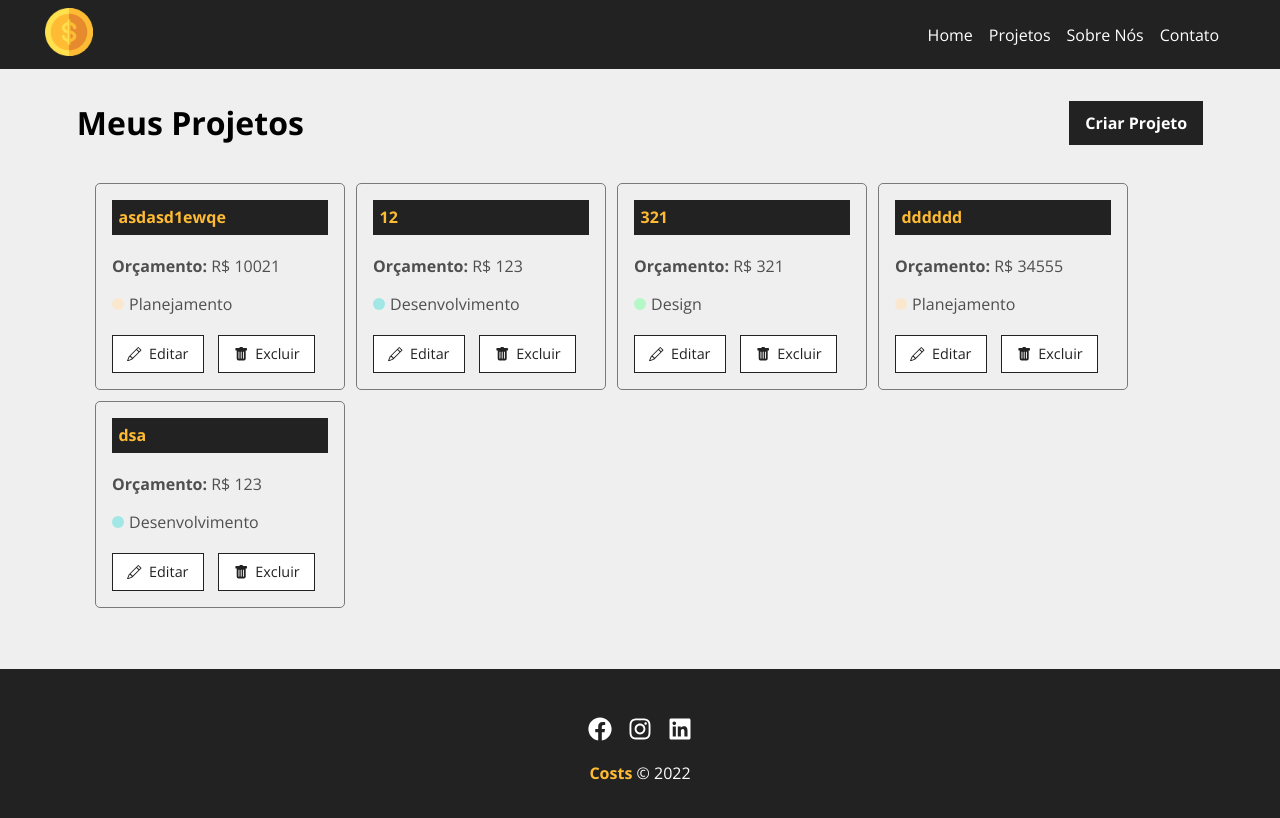
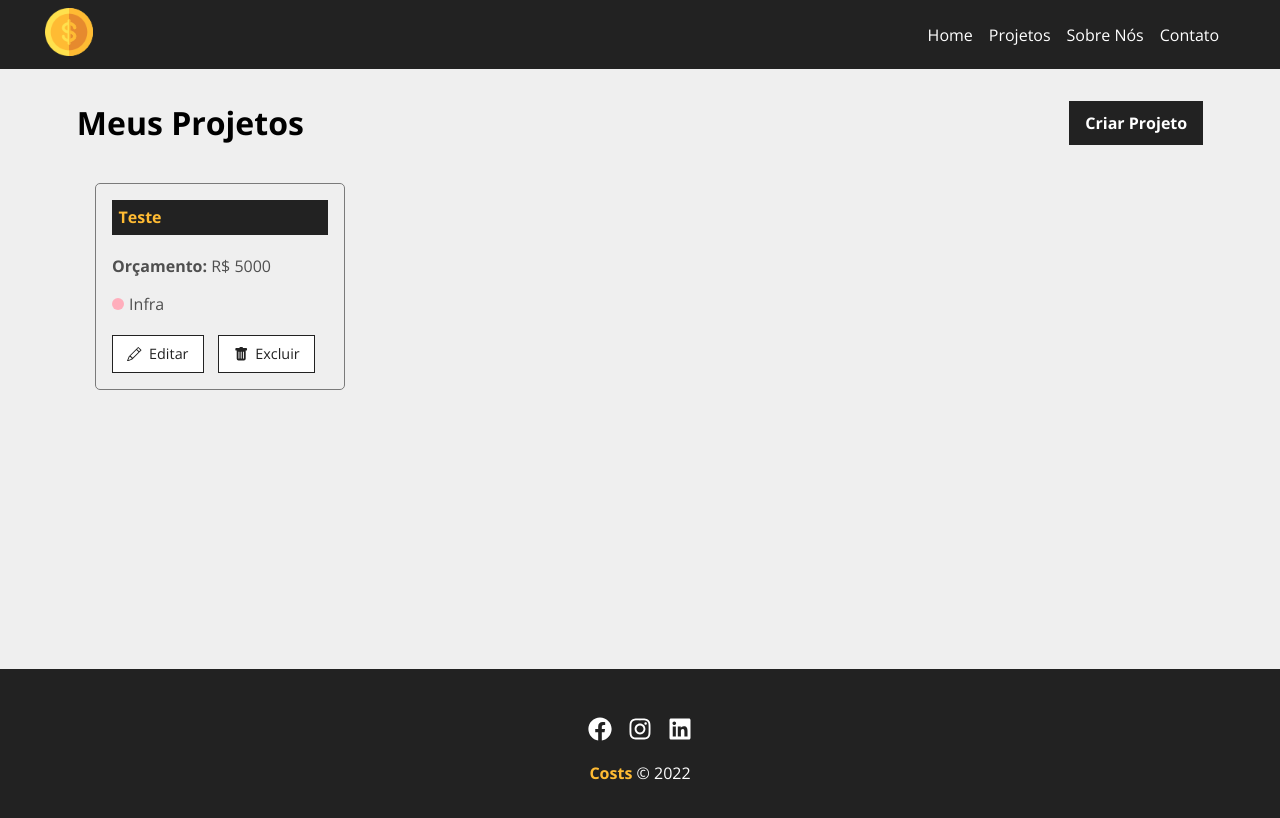
Before and after one commit to guipinheiro/costs-app, a React (Create React App) app: page /projects in a window 1280 px wide. Shown: the top 818 px of the page. Built offline with nearby package versions, Linux system fonts and the light colour scheme; data requests are answered from the project's data file; the HTML template or start-up script is replaced by a standard one.

Commit message:
Finished excluding services functionality

```diff
--- a/db.json
+++ b/db.json
@@ -1,114 +1,15 @@
 {
   "projects": [
     {
-      "projName": "asdasd1ewqe",
-      "projBudget": "10021",
+      "projName": "Teste",
+      "projBudget": "5000",
       "projType": {
-        "id": "4",
-        "name": "Planejamento"
-      },
-      "cost": 10015,
-      "services": [
-        {
-          "name": "Serviço teste",
-          "cost": "5000",
-          "description": "teste de serviço",
-          "id": "2975571b-2165-4b2e-ad62-3917527ad2f0"
-        },
-        {
-          "name": "Serviço teste 2",
-          "cost": "5000",
-          "description": "teste de serviço",
-          "id": "1d9d2095-5e07-4787-acd2-a68f697bd2e1"
-        },
-        {
-          "name": "teste 3",
-          "cost": "1",
-          "description": "testing. attention please",
-          "id": "bb772350-217a-470b-b272-5e2a38ea383d"
-        },
-        {
-          "name": "teste 3",
-          "cost": "1",
-          "description": "testing. attention please",
-          "id": "bb772350-217a-470b-b272-5e2a38ea383d"
-        },
-        {
-          "name": "teste 3",
-          "cost": "11",
-          "description": "testing. attention please",
-          "id": "2f6605df-d4e2-4328-83a7-863762c01745"
-        },
-        {
-          "name": "teste 3",
-          "cost": "0",
-          "description": "testing. attention please",
-          "id": "bee185f6-3f0d-43b9-86ff-d4948c1e2b2b"
-        },
-        {
-          "name": "teste 3",
-          "cost": "0",
-          "description": "testing. attention please",
-          "id": "bee185f6-3f0d-43b9-86ff-d4948c1e2b2b"
-        },
-        {
-          "name": "teste",
-          "cost": "1",
-          "description": "teste",
-          "id": "8cf25a7b-1bcb-4664-9b5e-95a1a3370e58"
-        },
-        {
-          "name": "teste 123213",
-          "cost": "1",
-          "description": "qwrqewqeweq",
-          "id": "7aca3cd7-06dc-4ae6-b7b8-93f096952a03"
-        }
-      ],
-      "id": 1
-    },
-    {
-      "projName": "12",
-      "projBudget": "123",
-      "projType": {
-        "id": "2",
-        "name": "Desenvolvimento"
+        "id": "1",
+        "name": "Infra"
       },
       "cost": 0,
       "services": [],
-      "id": 2
-    },
-    {
-      "projName": "321",
-      "projBudget": "321",
-      "projType": {
-        "id": "3",
-        "name": "Design"
-      },
-      "cost": 0,
-      "services": [],
-      "id": 3
-    },
-    {
-      "projName": "dddddd",
-      "projBudget": "34555",
-      "projType": {
-        "id": "4",
-        "name": "Planejamento"
-      },
-      "cost": 0,
-      "services": [],
-      "id": 4
-    },
-    {
-      "projName": "dsa",
-      "projBudget": "123",
-      "projType": {
-        "id": "2",
-        "name": "Desenvolvimento"
-      },
-      "cost": 0,
-      "services": [],
-      "id": 5
+      "id": 1
     }
   ],
   "categories": [
--- a/src/components/pages/Project.js
+++ b/src/components/pages/Project.js
@@ -58,7 +58,7 @@ function Project() {
 			setMessage("Orçamento ultrapassado! Revise o valor do serviço");
 			setType("error");
 			project.services.pop();
-			return false;
+			return;
 		}
 
 		// Add service cost to total cost
@@ -80,15 +80,40 @@ function Project() {
 			.catch((err) => console.log(err));
 	}
 
-	function removeService() {}
+	function removeService(id, cost) {
+		setMessage("");
+		const servicesUpdated = project.services.filter((service) => service.id !== id);
+		const projectUpdated = project;
+
+		projectUpdated.services = servicesUpdated;
+		projectUpdated.cost = parseFloat(projectUpdated.cost) - parseFloat(cost);
+
+		fetch(`${projectsApi}${projectUpdated.id}`, {
+			method: "PATCH",
+			headers: {
+				"Content-Type": "application/json",
+			},
+			body: JSON.stringify(projectUpdated),
+		})
+			.then((res) => res.json())
+			.then((data) => {
+				setProject(projectUpdated);
+				setServices(servicesUpdated);
+				setMessage("Serviço removido com sucesso");
+				setType("success");
+			})
+			.catch((err) => console.log(err));
+	}
 
 	// For editing the form
 	function toggleProjectForm() {
 		setShowProjectForm(!showProjectForm);
+		setMessage("");
 	}
 
 	function toggleServiceForm() {
 		setShowServiceForm(!showServiceForm);
+		setMessage("");
 	}
 
 	function editPost(project) {
--- a/src/components/pages/Projects.js
+++ b/src/components/pages/Projects.js
@@ -45,6 +45,7 @@ function Projects() {
 
 	// Adding remove function on parent component of projectCard
 	function removeProject(id) {
+		setProjectMessage("");
 		fetch(`${projectsApi}/${id}`, {
 			// Back-end delete
 			method: "DELETE",
--- a/src/components/services/ServiceCard.js
+++ b/src/components/services/ServiceCard.js
@@ -3,7 +3,10 @@ import styles from "../project/styles/ProjectCard.module.css";
 import { BsFillTrashFill } from "react-icons/bs";
 
 function ServiceCard({ id, name, cost, description, handleRemove }) {
-	const remove = (e) => {};
+	const remove = (e) => {
+		e.preventDefault();
+		handleRemove(id, cost);
+	};
 	return (
 		<div className={styles.projectCard}>
 			<h4>{name}</h4>
```
